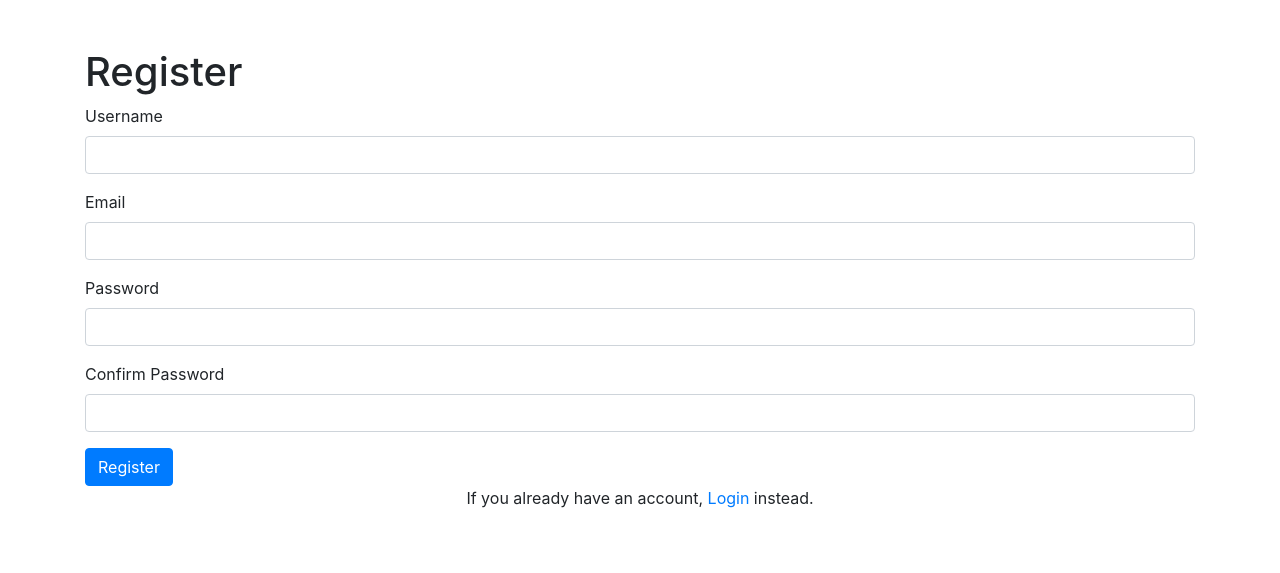
After one commit to demiddarya/tms-diploma, a Django app: page /register in a window 1280 px wide. The commit adds this page. Shown: the top 573 px of the page. Run offline with Django 3.2, Linux system fonts and the light colour scheme; some libraries are stand-ins or nearby versions.

Commit message:
Done Registration. Almost done Login

```diff
--- /dev/null
+++ b/byticket/forms.py
@@ -0,0 +1,14 @@
+# В файле forms.py
+from django import forms
+
+
+class LoginForm(forms.Form):
+    username = forms.CharField(label="username", max_length=100)
+    password = forms.CharField(label="password", widget=forms.PasswordInput)
+
+
+class RegistrationForm(forms.Form):
+    username = forms.CharField(label="username", max_length=100)
+    email = forms.EmailField()
+    password1 = forms.CharField(label="password1", widget=forms.PasswordInput)
+    password2 = forms.CharField(label="password2", widget=forms.PasswordInput)
--- a/byticket/models.py
+++ b/byticket/models.py
@@ -9,7 +9,11 @@ class User(models.Model):
     created_at = models.DateTimeField(auto_now_add=True)
 
     def __str__(self):
-        return self.username
+        return f'{self.username}, {self.password}, {self.email}, {self.created_at}'
+
+
+class UserProfile(models.Model):
+    user = models.OneToOneField(User, on_delete=models.CASCADE)
 
 
 class Cinema(models.Model):
--- /dev/null
+++ b/byticket/templates/byticket/register.html
@@ -0,0 +1,46 @@
+<!DOCTYPE html>
+<html lang="en">
+<head>
+    <!-- Required meta tags -->
+    <meta charset="utf-8">
+    <meta name="viewport" content="width=device-width, initial-scale=1.0">
+    <!--Bootstrap CSS-->
+    <link rel="stylesheet" href="https://stackpath.bootstrapcdn.com/bootstrap/4.4.1/css/bootstrap.min.css" integrity="sha384-Vkoo8x4CGsO3+Hhxv8T/Q5PaXtkKtu6ug5TOeNV6gBiFeWPGFN9MuhOf23Q9Ifjh" crossorigin="anonymous">
+    <title>ByTicket</title>
+</head>
+<body>
+
+    {% block content %}
+    <!-- Register -->
+    <div class="container py-5">
+        <h1>Register</h1>
+        <form method="POST">
+            {% csrf_token %}
+            <div class="form-group">
+                <label for="id_username">Username</label>
+                <input type="text" class="form-control" id="id_username" name="username" required>
+            </div>
+
+            <div class="form-group">
+                <label for="id_email">Email</label>
+                <input type="email" class="form-control" id="id_email" name="email" required>
+            </div>
+
+            <div class="form-group">
+                <label for="id_password1">Password</label>
+                <input type="password" class="form-control" id="id_password1" name="password1" required>
+            </div>
+
+            <div class="form-group">
+                <label for="id_password2">Confirm Password</label>
+                <input type="password" class="form-control" id="id_password2" name="password2" required>
+            </div>
+
+            <button class="btn btn-primary" type="submit">Register</button>
+        </form>
+        <p class="text-center">If you already have an account, <a href="/login">Login</a> instead.</p>
+    </div>
+    {% endblock %}
+
+</body>
+</html>
--- a/byticket/urls.py
+++ b/byticket/urls.py
@@ -4,8 +4,9 @@ from . import views
 
 app_name = 'byticket'
 urlpatterns = [
-    path('welcome', views.welcome, name='welcome'),
-    path('auth', views.auth, name='auth'),
-    path('register', views.register, name='register'),
-
+    path('welcome', views.welcome_request, name='welcome'),
+    path('login', views.login_request, name='login'),
+    path('register', views.register_request, name='register'),
+    path('logout', views.logout_request, name="logout"),
+    path('home', views.home_request, name="home")
 ]
--- a/byticket/views.py
+++ b/byticket/views.py
@@ -1,15 +1,70 @@
+from time import gmtime, strftime
+from django.contrib import messages
+from django.contrib.auth import logout
 from django.http import HttpResponse
-from django.shortcuts import render
+from django.shortcuts import render, redirect
+
+from byticket.forms import LoginForm, RegistrationForm
+from byticket.models import User
 
 
 # Create your views here.
-def welcome(request: HttpResponse):
-    return render(request, 'byticket/base.html')
+def welcome_request(request: HttpResponse):
+    return render(request, 'byticket/welcome.html')
 
 
-def auth(request: HttpResponse):
-    return render(request, 'byticket/auth.html')
+def login_request(request: HttpResponse):
+    if request.method == 'POST':
+        form = LoginForm(request.POST)
+        if form.is_valid():
+            username = form.cleaned_data['username']
+            password = form.cleaned_data['password']
+
+            try:
+                user = User.objects.get(username=username)
+                print(f'User from DB: {user}')
+                # TODO: fix this shit
+                if user.check_password(password):
+                    request.session['user_id'] = user.id
+                    return redirect('/home')
+                else:
+                    form.add_error('password', 'Invalid password')
+
+            except User.DoesNotExist:
+                # If the user does not exist, add an error message to the form.
+                form.add_error('username', 'User does not exist')
+
+    else:
+        form = LoginForm()
+
+    return render(request, 'byticket/login.html', {'form': form})
 
 
-def register(request: HttpResponse):
-    return render(request, 'byticket/register.html')
+def register_request(request: HttpResponse):
+    if request.method == 'POST':
+        form = RegistrationForm(request.POST)
+        if form.is_valid():
+            username = form.cleaned_data['username']
+            email = form.cleaned_data['email']
+            password = form.cleaned_data['password1']
+            created_at = strftime("%Y-%m-%d %H:%M:%S", gmtime())
+
+            user = User.objects.create(username=username, email=email, password=password, created_at=created_at)
+            print(f'User info: \n\t{user}')
+            user.save()
+            return redirect('/login')
+    else:
+        form = RegistrationForm()
+
+    return render(request, 'byticket/register.html', {'form': form})
+
+
+def logout_request(request):
+    logout(request)
+    messages.info(request, "You have successfully logged out.")
+    return redirect("/welcome")
+
+
+# @login_required
+def home_request(request: HttpResponse):
+    return render(request, 'byticket/home.html')
--- a/mysite/settings.py
+++ b/mysite/settings.py
@@ -36,7 +36,11 @@ INSTALLED_APPS = [
     'django.contrib.sessions',
     'django.contrib.messages',
     'django.contrib.staticfiles',
+    'crispy_forms',
+    'crispy_bootstrap4',
 ]
+
+CRISPY_TEMPLATE_PACK = 'bootstrap4'
 
 MIDDLEWARE = [
     'django.middleware.security.SecurityMiddleware',
--- a/mysite/urls.py
+++ b/mysite/urls.py
@@ -18,5 +18,5 @@ from django.urls import path, include
 
 urlpatterns = [
     path('admin/', admin.site.urls),
-    path('byticket/', include('byticket.urls')),
+    path('', include('byticket.urls')),
 ]
```
Also changed, not shown: byticket/templates/byticket/base.html (deleted, +0 -17 lines), byticket/templates/byticket/home.html (added, +16 -0 lines), byticket/templates/byticket/login.html (added, +37 -0 lines), byticket/templates/byticket/welcome.html (+18 -2 lines), byticket/migrations/0002_userprofile.py (added), db.sqlite3 (deleted).
